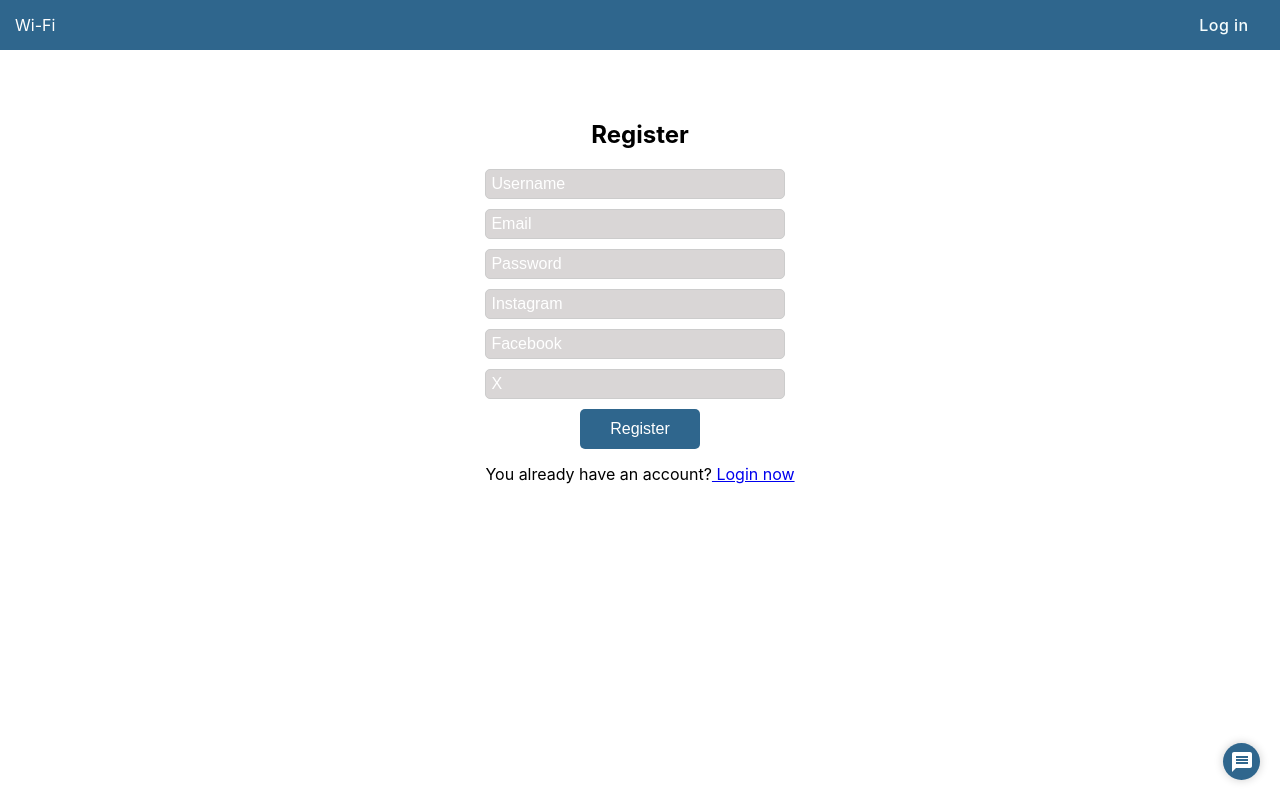
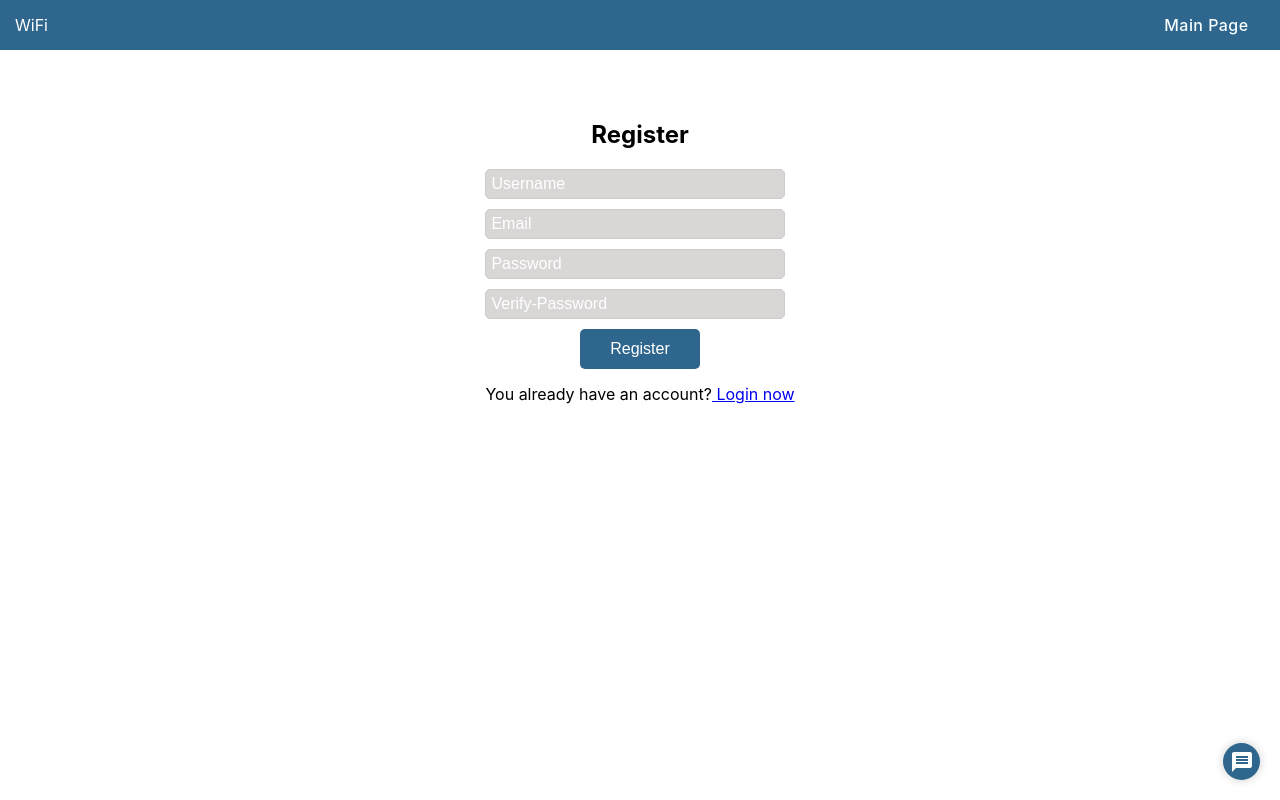
Before and after one commit to Wifi-G9/frontend, a React (Create React App) app in the folder g9frontend/: page /register in a window 1280 px wide. Shown: the top 800 px of the page. Built offline with nearby package versions, Linux system fonts and the light colour scheme.

Commit message:
components/Register: Changed the credentials required for signup
Signed-off-by: 917wiszniewskibianca <91844338+917wiszniewskibianca@users.noreply.github.com>

```diff
--- a/g9frontend/src/components/Login/Login.tsx
+++ b/g9frontend/src/components/Login/Login.tsx
@@ -11,13 +11,9 @@ const LoginPage: React.FC = () => {
     const [password, setPassword] = React.useState('');
 
     const handleLogin = () => {
-        const userData = {
-            username,
-            password,
 
-        };
+        axios.post(`http://127.0.0.1:8000/login?email=${username}&password=${password}`)
 
-        axios.post('/log-in', userData)
             .then((response) => {
                 console.log('Login successful');
                 setUsername('');
@@ -33,15 +29,15 @@ const LoginPage: React.FC = () => {
     return (
         <div className="login-container">
             <div className="top-bar">
-                <div className="left-section">Wi-fi</div>
-                    <Button style={{
+                <div className="left-section">WiFi</div>
+                    <Button component={Link} to="/" style={{
                         textTransform: 'none',
                         color: '#f7fefe',
                         right: '3%',
                         fontFamily: 'Inter, sans-serif',
                         fontSize: '16px'
-                    }}>
-                        Log in
+                    }} >
+                        Main Page
                     </Button>
 
             </div>
--- a/g9frontend/src/components/Register/Register.tsx
+++ b/g9frontend/src/components/Register/Register.tsx
@@ -10,29 +10,17 @@ const RegisterPage: React.FC = () => {
     const [username, setUsername] = useState('');
     const [email, setEmail] = useState('');
     const [password, setPassword] = useState('');
-    const [instagram, setInstagram] = useState('');
-    const [facebook, setFacebook] = useState('');
-    const [twitter, setTwitter] = useState('');
+    const [verify_password, setVerifyPassword] = useState('');
 
     const handleRegister = () => {
-        const userData = {
-            username,
-            email,
-            password,
-            instagram,
-            facebook,
-            twitter
-        };
 
-        axios.post('/sign-up', userData)
-            .then((response) => {
+        axios.post('http://127.0.0.1:8000/signup?email=${email}&username=${username}&password=${password}&verify_password=${verify_password}')
+              .then((response) => {
                 console.log('Registration successful');
                 setUsername('');
                 setEmail('');
                 setPassword('');
-                setInstagram('');
-                setFacebook('');
-                setTwitter('');
+                setVerifyPassword('');
 
                 <Navigate to={"/"} replace={true} />
             })
@@ -46,15 +34,15 @@ const RegisterPage: React.FC = () => {
     return (
         <div className="register-container">
             <div className="top-bar">
-                <div className="left-section">Wi-Fi</div>
-                <Button component={Link} to="/login"  style={{
+                <div className="left-section">WiFi</div>
+                <Button component={Link} to="/"  style={{
                     textTransform: 'none',
                     color: '#f7fefe',
                     right: '3%',
                     fontFamily: 'Inter, sans-serif',
                     fontSize: '16px'
                 }}>
-                    Log in
+                    Main Page
                 </Button>
             </div>
             <div className="register-form">
@@ -79,23 +67,12 @@ const RegisterPage: React.FC = () => {
                         onChange={(e) => setPassword(e.target.value)}
                     />
                     <input
-                        type="text"
-                        placeholder="Instagram"
-                        value={instagram}
-                        onChange={(e) => setInstagram(e.target.value)}
+                        type="password"
+                        placeholder="Verify-Password"
+                        value={verify_password}
+                        onChange={(e) => setVerifyPassword(e.target.value)}
                     />
-                    <input
-                        type="text"
-                        placeholder="Facebook"
-                        value={facebook}
-                        onChange={(e) => setFacebook(e.target.value)}
-                    />
-                    <input
-                        type="text"
-                        placeholder="X"
-                        value={twitter}
-                        onChange={(e) => setTwitter(e.target.value)}
-                    />
+
                 </div>
                 <button type="submit" onClick={handleRegister}>Register</button>
                 <div className= "go-to-login">
--- a/g9frontend/src/pages/MainPage/MainPage.tsx
+++ b/g9frontend/src/pages/MainPage/MainPage.tsx
@@ -65,7 +65,7 @@ export const MainPage: React.FC = () => {
             <div className="container">
                 <div className="header">
                     <p className="logo">WiFi</p>
-                    <Button style={{
+                    <Button component={Link} to="/login" style={{
                         textTransform: 'none',
                         color: '#f7fefe',
                         right: '3%',
```
